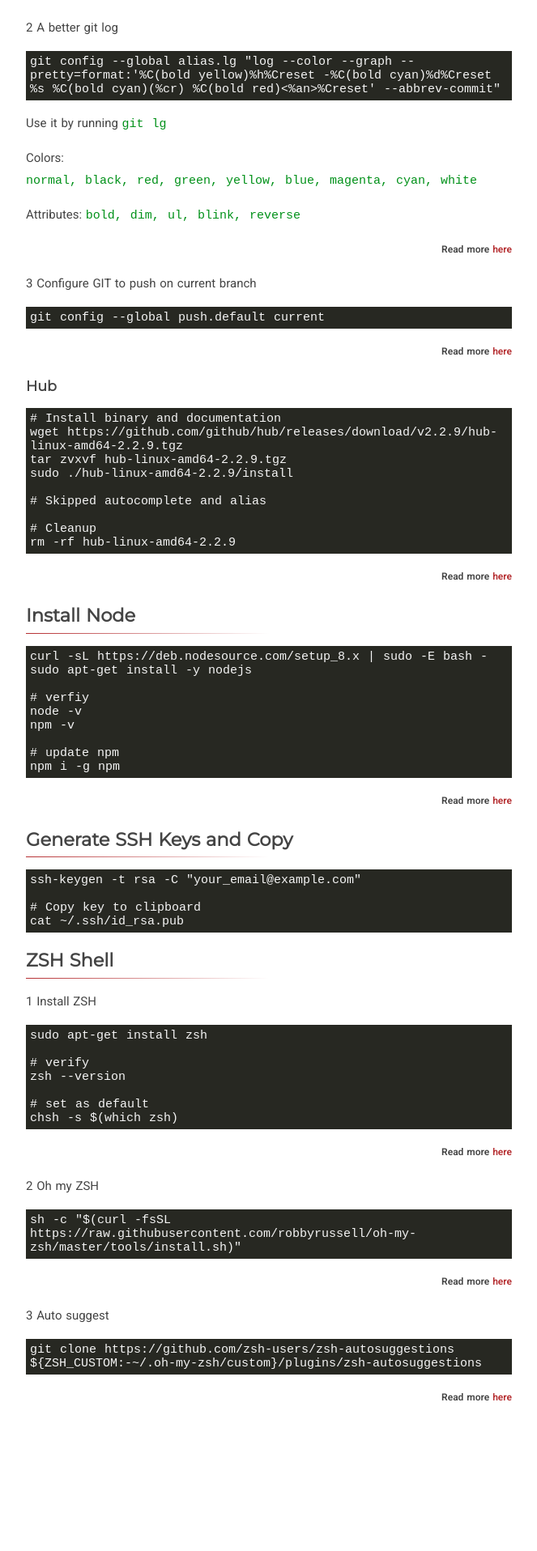
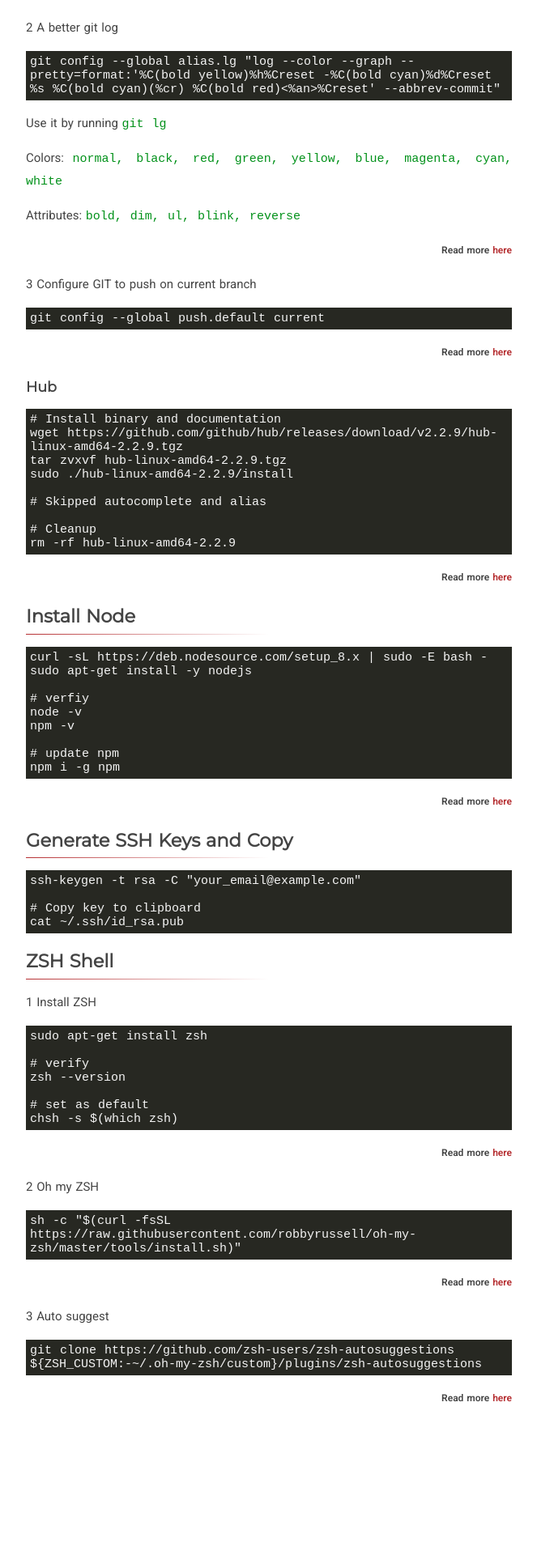
Before and after one commit to iamdevlinph/iamdevlinph.github.io-jekyll, a Jekyll site: the page built from _posts/2018-04-29-setting-up-dev-wsl.md, in a window 1280 px wide. Shown: the part 1047-2963 px from the top of the page at 81% size, without its empty margins (308-971 px from the left). Built offline with Jekyll 4.4.1, drawn with Linux system fonts in a browser that asks for light colours; nearby versions of some CDN libraries; comment, search, counter and statistics services are not loaded.

Commit message:
Minor changes to code css. Wrap in mobile

```diff
--- a/_sass/_styles.scss
+++ b/_sass/_styles.scss
@@ -269,7 +269,7 @@
 
 .highlight,
 .highlighter-rouge {
-  white-space: nowrap;
+  white-space: pre-wrap;
   margin: 15px 0px;
   color: #009119;
   pre {
```
